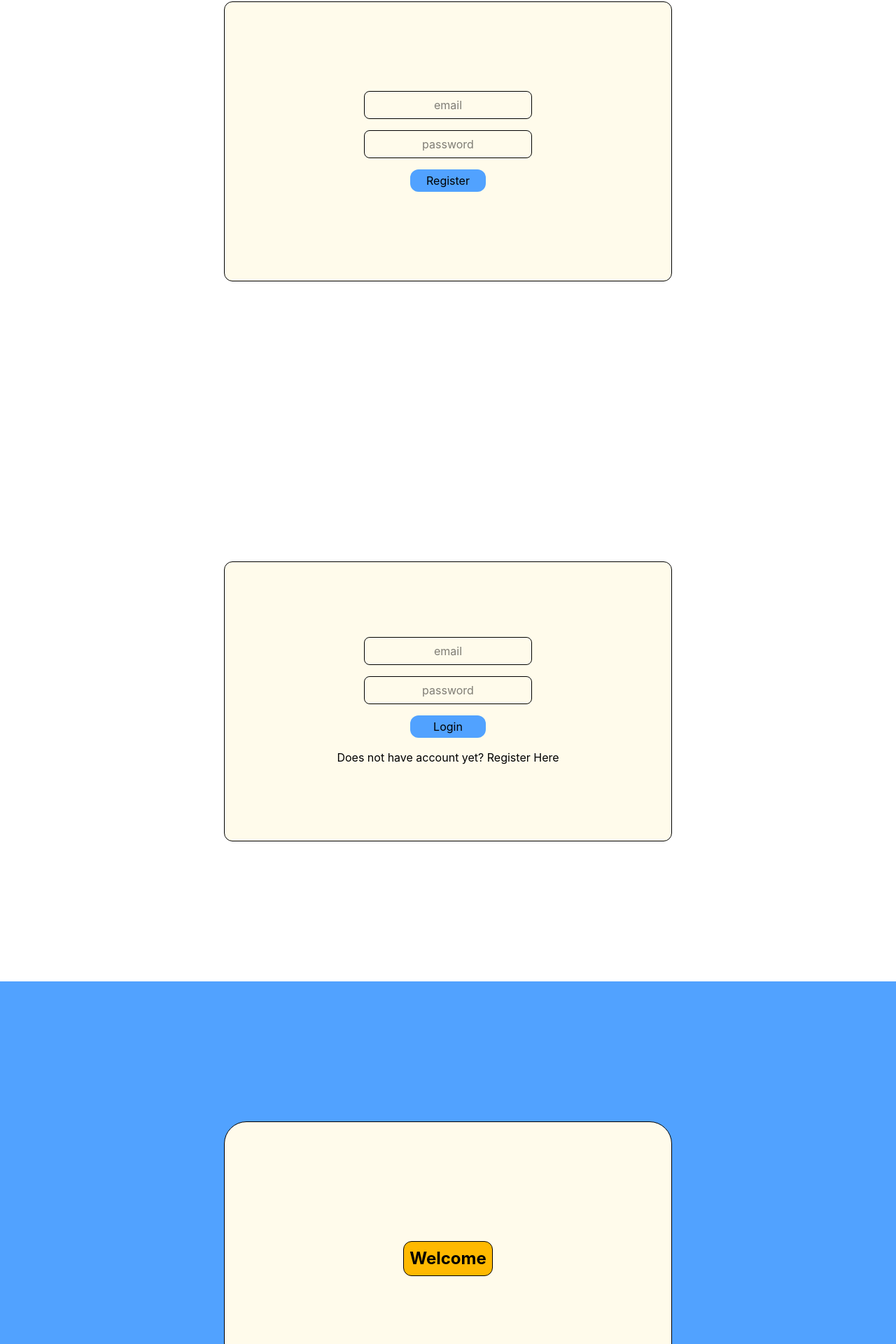
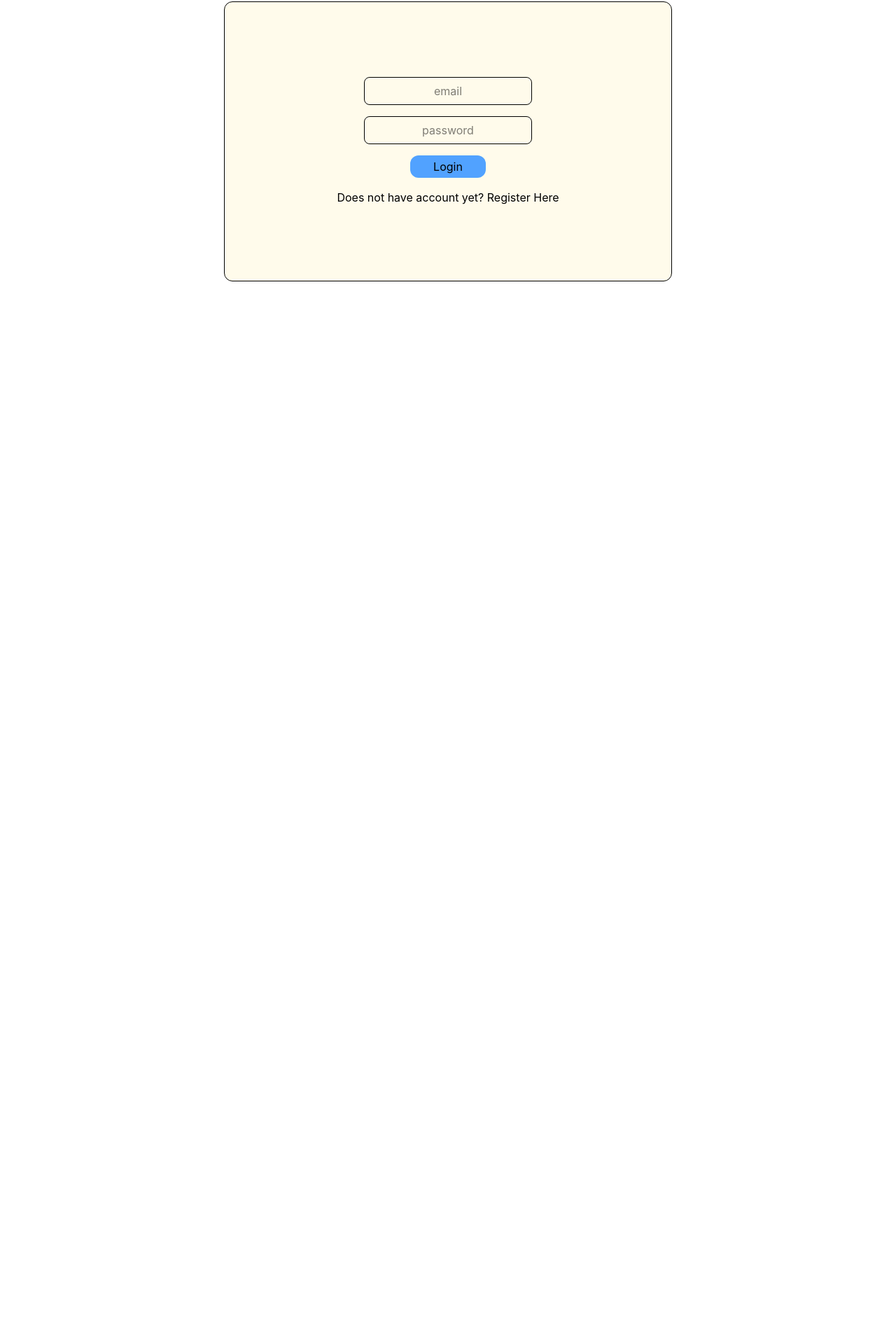
Before and after one commit to AnuragSingh-git/Health-record-management-system, a React app in the folder frontend/: page / in a window 1280 px wide. Shown: the part 198-2118 px from the top of the page at 70% size. After the commit the page ends 800 px from the top, so only its background shows below. Built offline with nearby package versions, Linux system fonts and the light colour scheme; no server answers; the HTML template or start-up script is replaced by a standard one.

Commit message:
react outer dom

```diff
--- a/frontend/package.json
+++ b/frontend/package.json
@@ -14,6 +14,7 @@
     "axios": "^1.16.1",
     "react": "^19.1.1",
     "react-dom": "^19.1.1",
+    "react-router-dom": "^7.16.0",
     "tailwindcss": "^4.2.4"
   },
   "devDependencies": {
--- a/frontend/src/App.jsx
+++ b/frontend/src/App.jsx
@@ -2,13 +2,18 @@
 import Register from './components/register.jsx'
 import Login from './components/Login.jsx'
 import { DoctorDashboard } from './components/DoctorDashboard.jsx'
+import { BrowserRouter, Routes, Route } from 'react-router-dom'
 
 const App = () => {
   return (
     <div className='h-screen items-center justify-center bg-[url("https://images.unsplash.com/photo-1641160923894-b1a80920187d?q=80&w=1632&auto=format&fit=crop&ixlib=rb-4.1.0&ixid=M3wxMjA3fDB8MHxwaG90by1wYWdlfHx8fGVufDB8fHx8fA%3D%3D")]'>
-      <Register/>
-      <Login/>
-      <DoctorDashboard/>
+      <BrowserRouter>
+        <Routes>
+          <Route path='/' element={<Login/>}/>
+          <Route path='/register' element={<Register/>}/>
+          <Route path='/dashboard' element={<DoctorDashboard/>}/>
+        </Routes>
+      </BrowserRouter>
     </div>
   )
 }
```
Also changed, not shown: 1 other file (tests, documents, lock files or other folders).
